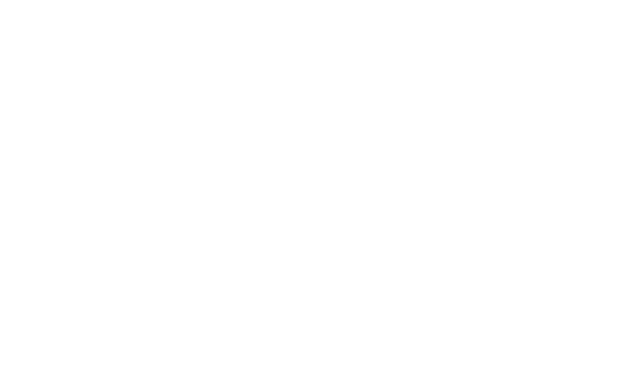
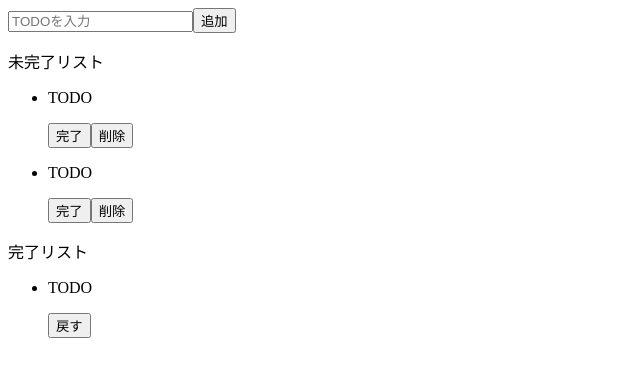
Before and after one commit to arakan7/todo-reactjs, a React (Create React App) app: page / in a window 1280 px wide. Shown: the top 376 px of the page, without its empty margins (0-640 px from the left). Built offline with nearby package versions, Linux system fonts and the light colour scheme.

Commit message:
jsxで構造を作成

```diff
--- a/src/App.jsx
+++ b/src/App.jsx
@@ -2,5 +2,42 @@
 import "./styles.css";
 
 export const App = () => {
-  return <div></div>;
+  return (
+    <>
+      <div>
+        <input placeholder="TODOを入力" />
+        <button>追加</button>
+      </div>
+      <div>
+        <p>未完了リスト</p>
+        <ul>
+          <li>
+            <div>
+              <p>TODO</p>
+              <button>完了</button>
+              <button>削除</button>
+            </div>
+          </li>
+          <li>
+            <div>
+              <p>TODO</p>
+              <button>完了</button>
+              <button>削除</button>
+            </div>
+          </li>
+        </ul>
+      </div>
+      <div>
+        <p>完了リスト</p>
+        <ul>
+          <li>
+            <div>
+              <p>TODO</p>
+              <button>戻す</button>
+            </div>
+          </li>
+        </ul>
+      </div>
+    </>
+  );
 };
```
